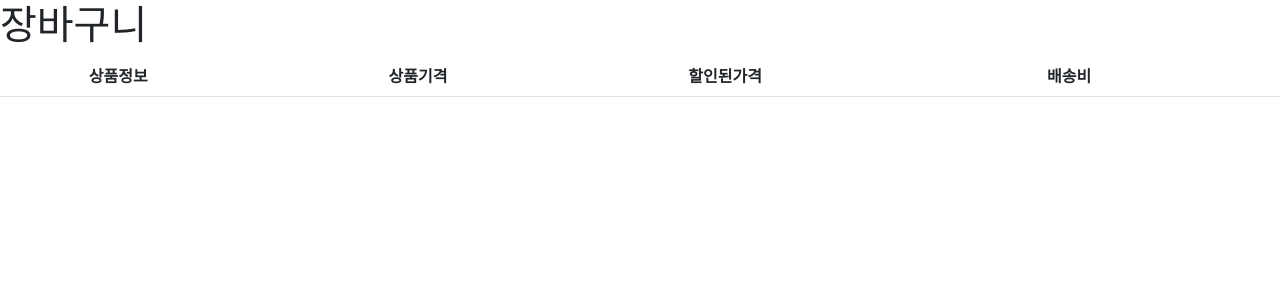
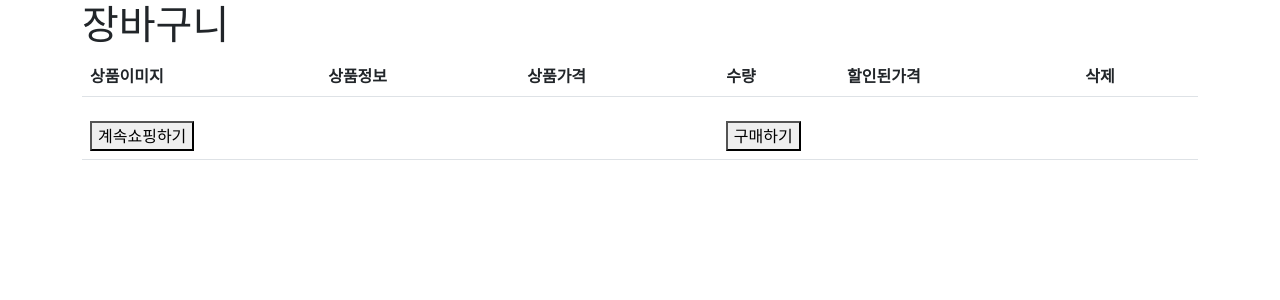
Before and after one commit to GDJ66-7/Shopping-Project, a Java web app: page /cart/cartList.jsp in a window 1280 px wide. Shown: the top 300 px of the page. Run offline with Tomcat 11, a stand-in JSP engine, Linux system fonts and the light colour scheme; data that the repository does not hold is empty.

Commit message:
[홍진표]cartList.jsp view 완성

```diff
--- a/src/main/java/dao/CartDao.java
+++ b/src/main/java/dao/CartDao.java
@@ -24,6 +24,7 @@ public class CartDao {
 			c.put("아이디",rs.getString("아이디"));
 			c.put("상품이름",rs.getString("상품이름"));
 			c.put("상품가격",rs.getInt("상품가격"));
+			c.put("수량", rs.getInt("수량"));
 			c.put("할인상품가격",rs.getInt("할인상품가격"));
 			c.put("전체가격",rs.getInt("전체가격"));
 			c.put("생성일",rs.getString("생성일"));
--- a/src/main/webapp/cart/cartList.jsp
+++ b/src/main/webapp/cart/cartList.jsp
@@ -1,32 +1,19 @@
 <%@ page language="java" contentType="text/html; charset=UTF-8" pageEncoding="UTF-8"%>
-
 <%@ page import="dao.*"%>
 <%@ page import="vo.*"%>
-<%@page import="java.util.*"%>
-
+<%@ page import="java.util.*"%>
 <%
 	String id = "customer1";
-
-
-	// dao 클래스 객체 생성
-	CartDao cartDao = new CartDao();
-
-	// 장바구니 상품 리스트 selectCartList
-	ArrayList<HashMap<String, Object>> list = cartDao.selectCartList(id);
-
-
-
-
-
-
-
-
-
 
 %>
 
 
-
+<%
+	// dao 클래스 객체 생성
+	CartDao cartDao = new CartDao();
+	// 장바구니 상품 리스트 selectCartList
+	ArrayList<HashMap<String, Object>> list = cartDao.selectCartList(id);
+%>
 
 <!DOCTYPE html>
 <html>
@@ -37,24 +24,24 @@
 	<script src="https://cdn.jsdelivr.net/npm/bootstrap@5.2.3/dist/js/bootstrap.bundle.min.js"></script>
 </head>
 <body>
+<div class="container">
 <h1>장바구니</h1>
+	<form>
+
 	<table class="table">
 		<tr>
-
-			<th>&nbsp;</th>
+			<th>상품이미지</th>
 			<th>상품정보</th>
-			<th>상품기격</th>
+			<th>상품가격</th>
+			<th>수량</th>
 			<th>할인된가격</th>
-			<th>배송비</th>
+			<th>삭제</th>
 		</tr>
-
-
 		<%
 			for(HashMap<String, Object> c : list) {
-
 		%>
 			<tr>
-				<td rowspan="2">
+				<td>
 					<%=(String)(c.get("상품이미지"))%>
 				</td>
 				<td>
@@ -66,31 +53,44 @@
 					<%=(int)(c.get("상품가격"))%>원
 				</td>
 				<td>
+					<a href="<%=request.getContextPath()%>/cart/updateCartAction.jsp">
+						<select>
+							<option>
+								<%=(int)(c.get("수량"))%>
+							</option>
+						</select>
+					</a>
+				</td>
+				<td>
 					<%=(int)(c.get("할인상품가격"))%>원
 				</td>
 				<td>
-					무료
+					<a href="<%=request.getContextPath()%>/cart/deleteCartAction.jsp">
+					<button type="button">X</button>
+				</a>
 				</td>
 
 			</tr>
-
-
 		<%
 			}
 		%>
-
-
-
-
-
-
-
-
-
-
-
-
 	</table>
+	<table class="table">
+		<tr>
+			<td>
+				<a href="<%=request.getContextPath()%>/home.jsp">
+					<button type="button">계속쇼핑하기</button>
+				</a>
+			</td>
+			<td>
+				<a href="<%=request.getContextPath()%>/cart/cartOrder.jsp">
+					<button type="button">구매하기</button>
+				</a>
+			</td>
+		</tr>
+	</table>
+	</form>
+</div>
 
 </body>
 </html>
```
Also changed, not shown: src/main/webapp/cart/cartOrder.jsp (added, +12 -0 lines), src/main/webapp/cart/updateCartAction.jsp (added, +11 -0 lines), 1 other file.
